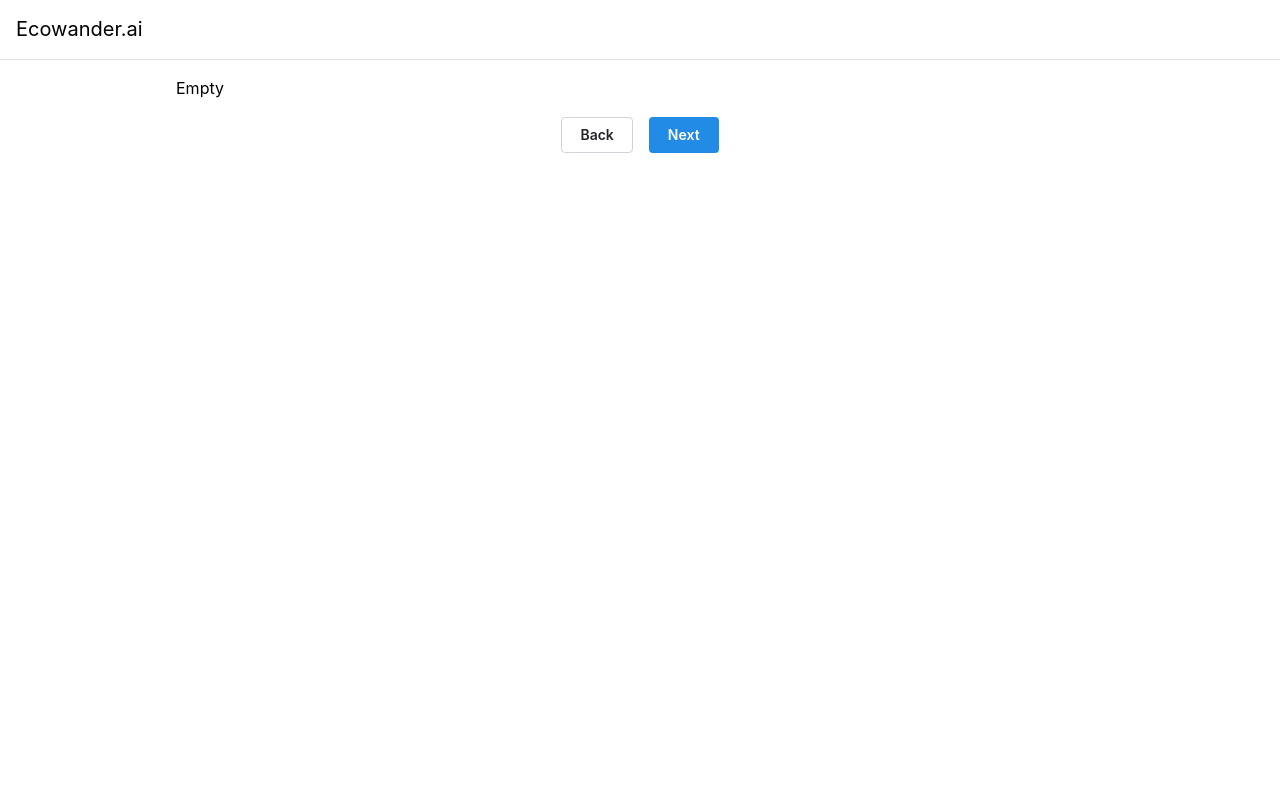
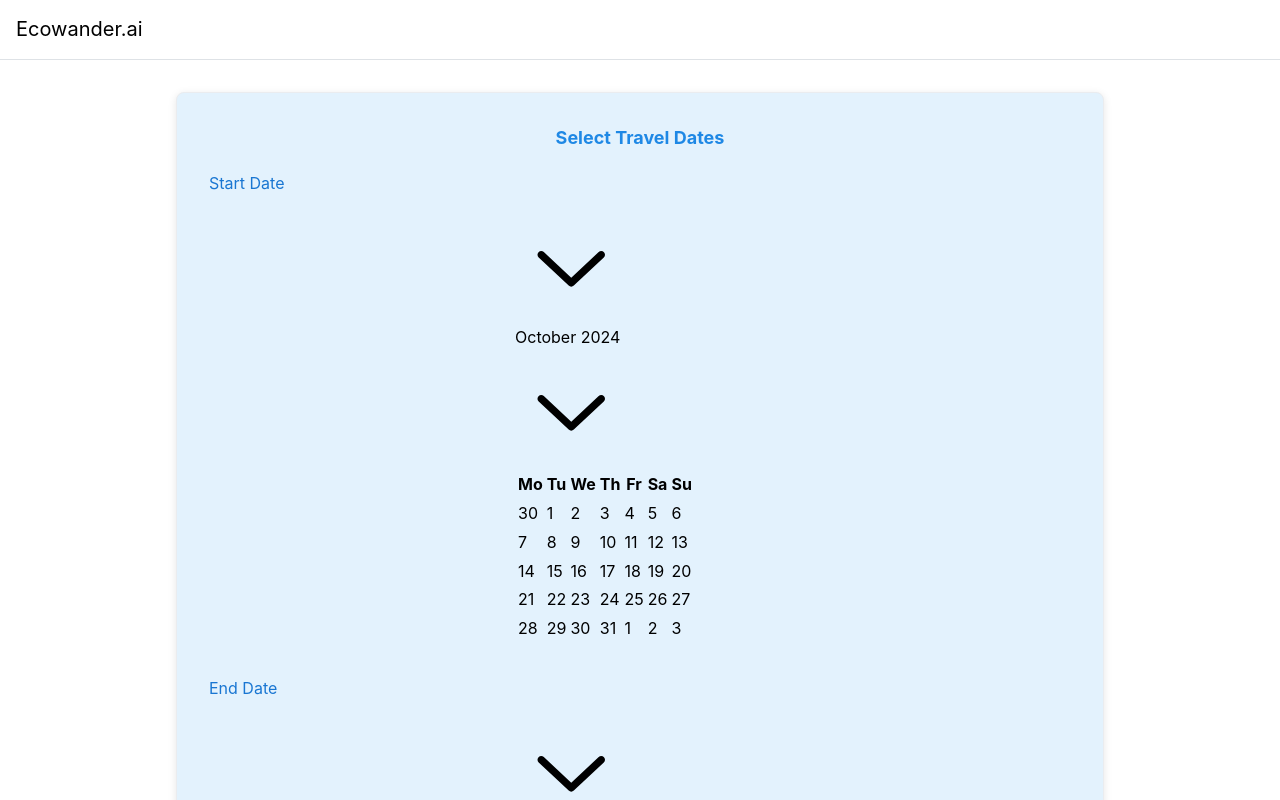
Before and after one commit to apramm/Ecowander.ai, a React (Vite) app in the folder Frontend/: page / in a window 1280 px wide. Both pictures are taken after a click on the button "Next". Shown: the top 800 px of the page. Built offline with nearby package versions, Linux system fonts and the light colour scheme.

Commit message:
Added page 1 with date selection and updates json

```diff
--- a/Frontend/src/App.tsx
+++ b/Frontend/src/App.tsx
@@ -8,6 +8,7 @@ import {
   Text,
 } from '@mantine/core';
 import LandingPage from './pages/LandingPage';
+import Page1 from './pages/Page1';
 import { useState } from 'react';
 import { motion } from 'framer-motion';
 import { useDisclosure } from '@mantine/hooks';
@@ -15,8 +16,8 @@ import { useDisclosure } from '@mantine/hooks';
 export interface FormData {
   startLocation: string; // e.g. "Paris, France" (city, country)
   endLocation: string; // e.g. "New York, United States" (city, country)
-  startDate: string; // e.g. 2024-02-27
-  endDate: string;
+  startDate: string | null; // e.g. 2024-02-27
+  endDate: string | null;
   budgetInDollars: number; // e.g. 3323233
   numberOfPeople: number;
   scheduleGranularity: number; // 1, 4, 8, 24 (i.e. 1 hour, 4 hours, 8 hours, 24 hours)
@@ -45,7 +46,11 @@ function App() {
       content: 'Step 1',
       component: <LandingPage formData={formData} setFormData={setFormData} />,
     },
-    { id: 2, content: 'Step 2', component: <Text>Empty</Text> },
+    {
+      id: 2,
+      content: 'Step 2',
+      component: <Page1 formData={formData} setFormData={setFormData} />,
+    },
     { id: 3, content: 'Step 3', component: <Text>Empty</Text> },
   ];
 
--- a/Frontend/src/pages/Page0.tsx
+++ /dev/null
@@ -1,3 +0,0 @@
-export const Page0 = () => {
-
-}
--- /dev/null
+++ b/Frontend/src/pages/Page1.tsx
@@ -0,0 +1,71 @@
+import { Box, Title, Text } from '@mantine/core';
+import { DatePicker } from '@mantine/dates';
+import { FormData } from '../App';
+
+interface DateSelectorProps {
+  formData: FormData;
+  setFormData: React.Dispatch<React.SetStateAction<FormData>>;
+}
+
+const Page1: React.FC<DateSelectorProps> = ({ formData, setFormData }) => {
+  const handleStartDateChange = (date: Date | null) => {
+    setFormData(prevFormData => ({
+      ...prevFormData,
+      startDate: date ? date.toISOString().split('T')[0] : null,
+    }));
+  };
+
+  const handleEndDateChange = (date: Date | null) => {
+    setFormData(prevFormData => ({
+      ...prevFormData,
+      endDate: date ? date.toISOString().split('T')[0] : null,
+    }));
+  };
+
+  return (
+    <Box
+      mt="md"
+      p="xl"
+      style={{
+        border: '1px solid #eaecef',
+        borderRadius: '8px',
+        backgroundColor: '#e3f2fd', // Light blue background
+        boxShadow: '0 2px 8px rgba(0, 0, 0, 0.1)', // Soft shadow for depth
+      }}
+    >
+      <Title
+        order={4}
+        mb="lg"
+        style={{ textAlign: 'center', color: '#1e88e5' }}
+      >
+        Select Travel Dates
+      </Title>
+      <Box style={{ display: 'flex', flexDirection: 'column', gap: '1rem' }}>
+        <Box>
+          <Text mb="xs" color="#1976d2">
+            Start Date
+          </Text>
+          <DatePicker
+            value={formData.startDate ? new Date(formData.startDate) : null}
+            onChange={handleStartDateChange}
+            mb="md"
+            style={{ width: '100%', maxWidth: '250px', margin: '0 auto' }} // Centered and smaller
+          />
+        </Box>
+        <Box>
+          <Text mb="xs" color="#1976d2">
+            End Date
+          </Text>
+          <DatePicker
+            value={formData.endDate ? new Date(formData.endDate) : null}
+            onChange={handleEndDateChange}
+            mb="lg"
+            style={{ width: '100%', maxWidth: '250px', margin: '0 auto' }} // Centered and smaller
+          />
+        </Box>
+      </Box>
+    </Box>
+  );
+};
+
+export default Page1;
```
